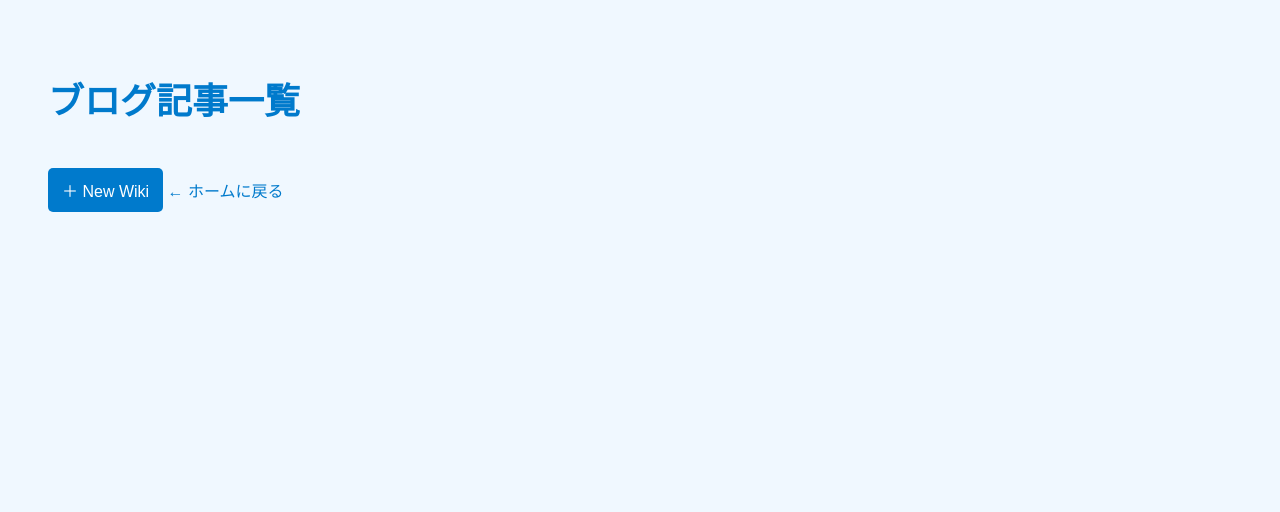
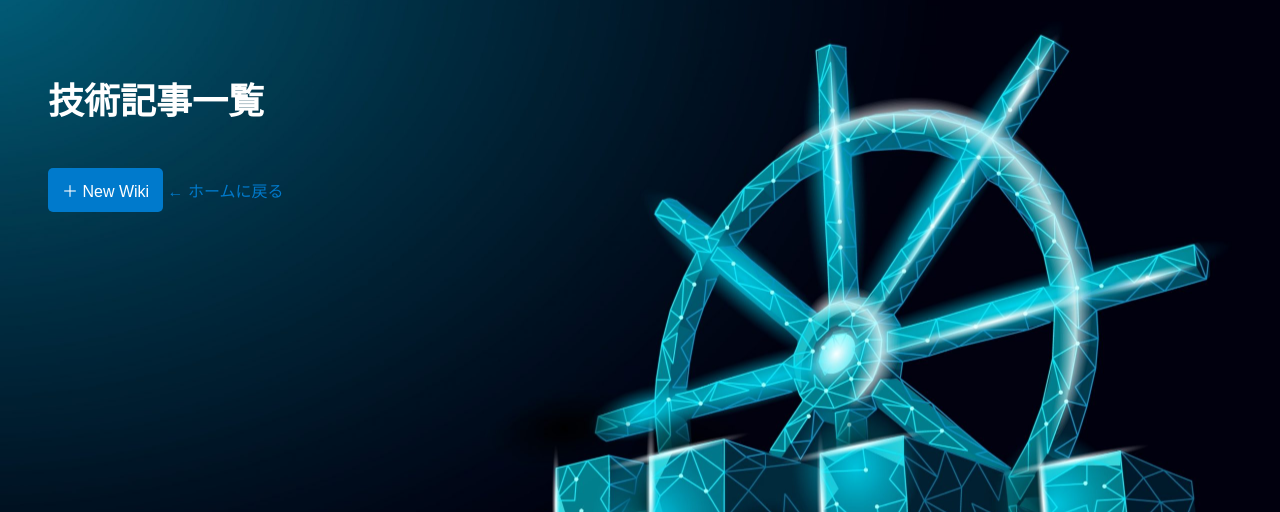
Before and after one commit to Ryota-Sato-1212/welcom-kubernetes, a Flask app: page /blog in a window 1280 px wide. Shown: the top 512 px of the page. Run offline with Flask 3, Linux system fonts and the light colour scheme.

Commit message:
fix material

```diff
--- a/templates/blog.html
+++ b/templates/blog.html
@@ -7,17 +7,21 @@
         body {
             font-family: sans-serif;
             padding: 40px;
-            background-color: #f0f8ff;
+            background-image: url("{{ url_for('static', filename='images/k8s-top.jpg') }}");
+            background-size: cover;
+            background-repeat: no-repeat;
+            background-attachment: fixed;
+            background-position: center;
             color: #333;
         }
 
         h1 {
-            color: #007acc;
+            color: #ffffff;
             font-size: 36px;
         }
 
         .post {
-            background: white;
+            background: rgba(255, 255, 255, 0.42);
             border-radius: 10px;
             padding: 20px;
             margin-bottom: 20px;
@@ -25,9 +29,9 @@
         }
 
         .post-title {
-            font-size: 28px; /* タイトルを大きく */
+            font-size: 28px;
             font-weight: bold;
-            color: #007acc;
+            color: #ffffff;
             margin: 0;
         }
 
@@ -69,7 +73,7 @@
 </head>
 <body>
 
-    <h1>ブログ記事一覧</h1>
+    <h1>技術記事一覧</h1>
 
     <!-- 新規投稿へのリンク -->
     <a class="top-link" href="{{ url_for('new_post') }}">＋ New Wiki</a>
--- a/templates/index.html
+++ b/templates/index.html
@@ -35,8 +35,8 @@
         <source src="{{ url_for('static', filename='video/ocean.mp4') }}" type="video/mp4" />
     </video>
     <div class="content">
-        <h1>ようこそ、Kubernetesの世界へ</h1>
-        <button onclick="location.href='/blog'">ブログへ</button>
+        <h1>Welcome to the world of Kubernetes!</h1>
+        <button onclick="location.href='/blog'">Click!</button>
     </div>
 </body>
 </html>
```
Also changed, not shown: templates/post_detail.html (+23 -4 lines), instance/blog.db, static/images/27230.jpg (added), static/images/k8s-top.jpg (added).
